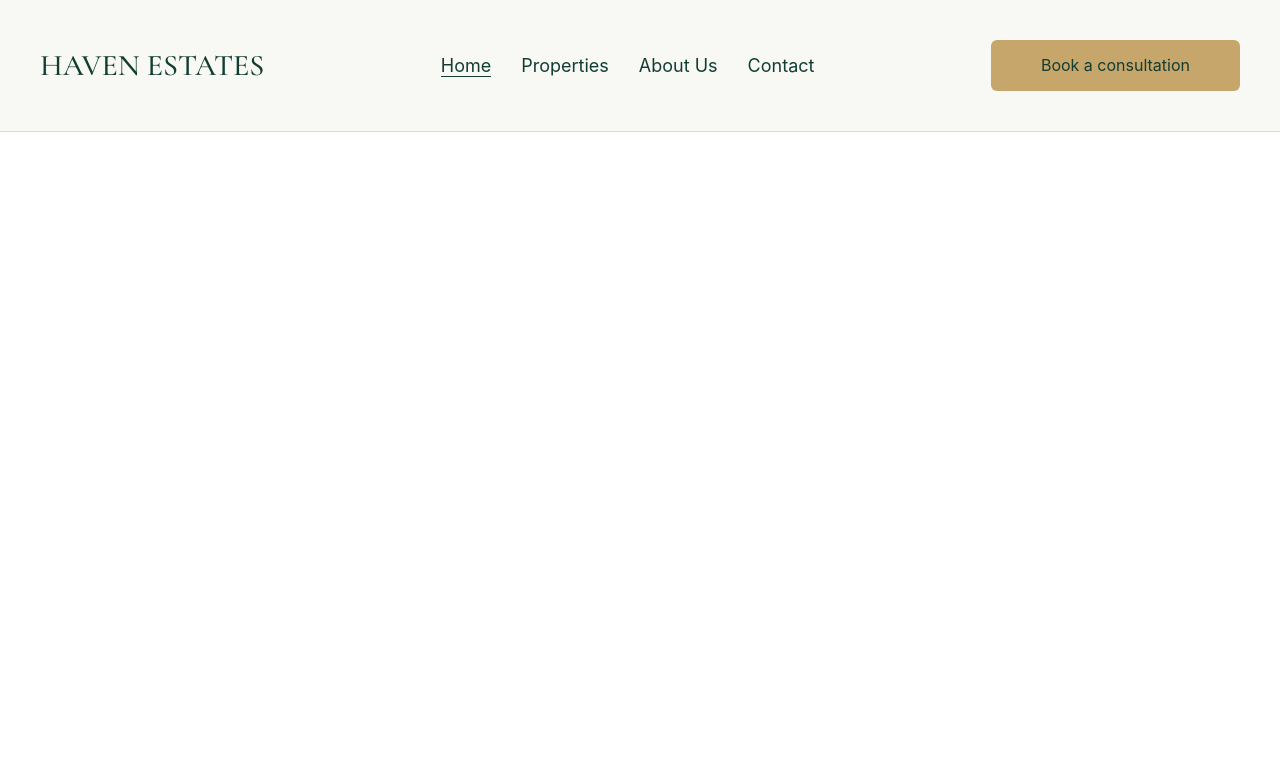
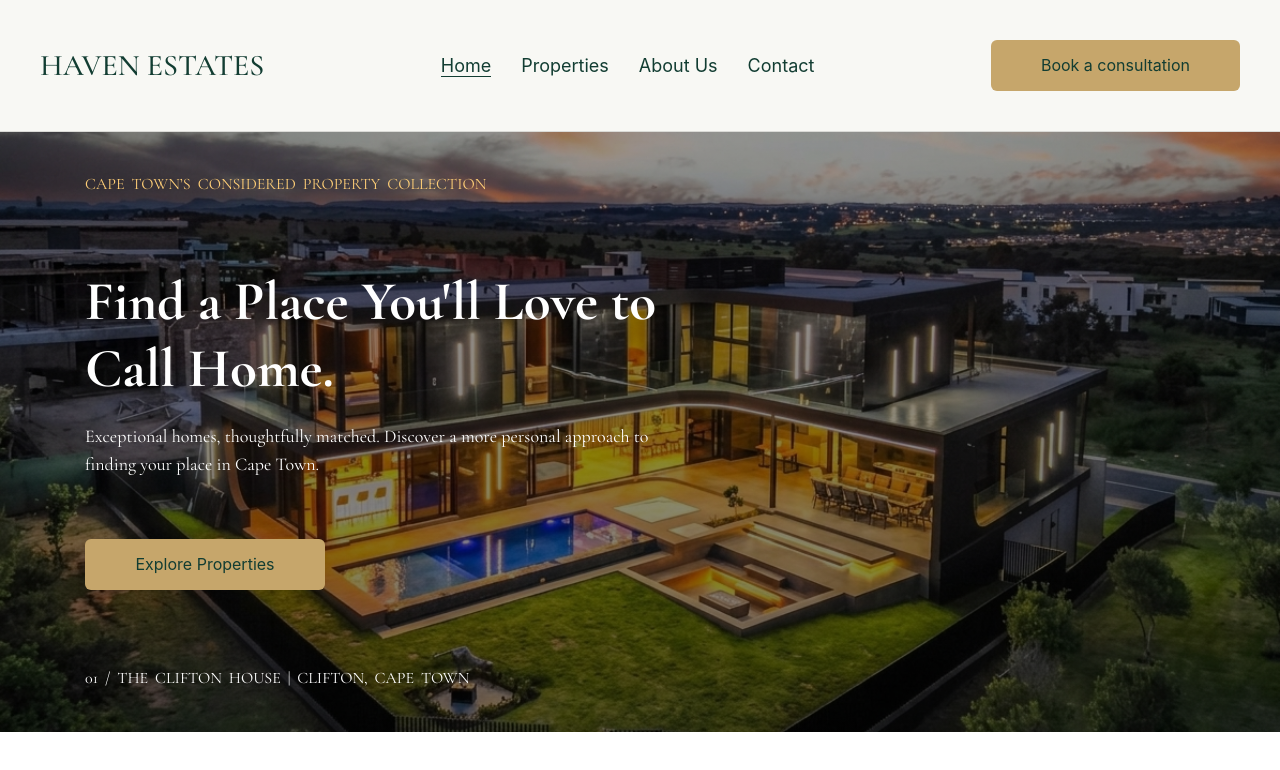
Before and after one commit to Freddy-XTL/Haven-Estates, a plain HTML site: page index.html in a window 1280 px wide. Drawn offline with nearby package versions, Linux system fonts and the light colour scheme.

Commit message:
Changed images and modifed CSS for the hero-section with an extra line for the hero-section making it complete

```diff
--- a/css/styles.css
+++ b/css/styles.css
@@ -1,5 +1,6 @@
 :root {
     --primary-color: #123D32;
+    --secondary-color: #C6A66B;
 }
 
 *, html {
@@ -15,6 +16,8 @@ a {
 }
 
 /* Home Page */
+
+/* Navbar section - All */
 
 .navbar {
     display: flex;
@@ -51,10 +54,74 @@ a {
 
 .nav-btn {
     padding: 15px 50px;
-    background-color: #C6A66B;
+    background-color: var(--secondary-color);
     border-radius: 6px;
 }
 
 .nav-btn a {
     color: var(--primary-color);
 }
+
+/* Hero Section - Home */
+
+.hero {
+    width: 100%;
+    height: 600px;
+    background-image: linear-gradient(rgba(0,0,0,0.4), rgba(0,0,0,0.5)), url("../images/nice-house.jpg") ;
+    background-size: cover;
+    background-position: center;
+    background-repeat: no-repeat;
+    display: flex;
+    align-items: stretch; /* This lets the content fill up to its 600px height*/
+
+}
+
+.hero-content {
+    color: white;
+    max-width: 600px;
+    margin-left: 85px;
+    display: flex;
+    flex-direction: column;
+    justify-content: center; /* Keeps the main block to be centered vertically */
+    padding: 40px 0; /* Gives room at the top/bottom edges */
+}
+
+.hero-content h1 {
+    font-size: 55px;
+    font-weight: bold;
+    margin-bottom: 20px;
+}
+
+.hero-content p {
+    font-size: 18px;
+    line-height: 1.6;
+    margin-bottom: 30px;
+}
+
+.hero-content > p:first-child {
+    color: #ffcf77;
+    font-size: 1rem;
+    word-spacing: 0.2rem;
+    margin-bottom: 70px;
+}
+
+.hero-content > p:last-child {
+    color: white;
+    font-size: 1rem;
+    word-spacing: 0.2rem;
+    margin-top: auto;
+    margin-bottom: 0;
+}
+
+.hero-btn {
+    padding: 15px 20px;
+    background-color: var(--secondary-color);
+    border-radius: 6px;
+    width: 40%;
+    text-align: center;
+    margin-top: 30px;
+}
+
+.hero-btn a {
+    color: var(--primary-color);
+}
--- a/index.html
+++ b/index.html
@@ -29,9 +29,28 @@
     </header>
 
     <main>
-        <div class="hero">
+        <section class="hero">
 
-        </div>
+            <div class="hero-content">
+                <p>CAPE TOWN’S CONSIDERED PROPERTY COLLECTION</p>
+
+                <h1>Find a Place You'll Love to Call Home.</h1>
+
+                <p>
+                    Exceptional homes, thoughtfully matched. Discover a more personal approach to finding your place in Cape Town.
+                </p>
+
+                <div class="hero-btn">
+                    <a href="properties.html">Explore Properties</a>
+                </div>
+
+                <p>
+                    01 / THE CLIFTON HOUSE | CLIFTON, CAPE TOWN
+                </p>
+            </div>
+
+
+        </section>
     </main>
 </body>
 </html>
```
Also changed, not shown: images/clifton house.jpg (added), images/nice-house.jpg (added), images/sunset-views-villa-clifton-5ef1bd0130840.jpg (added).
